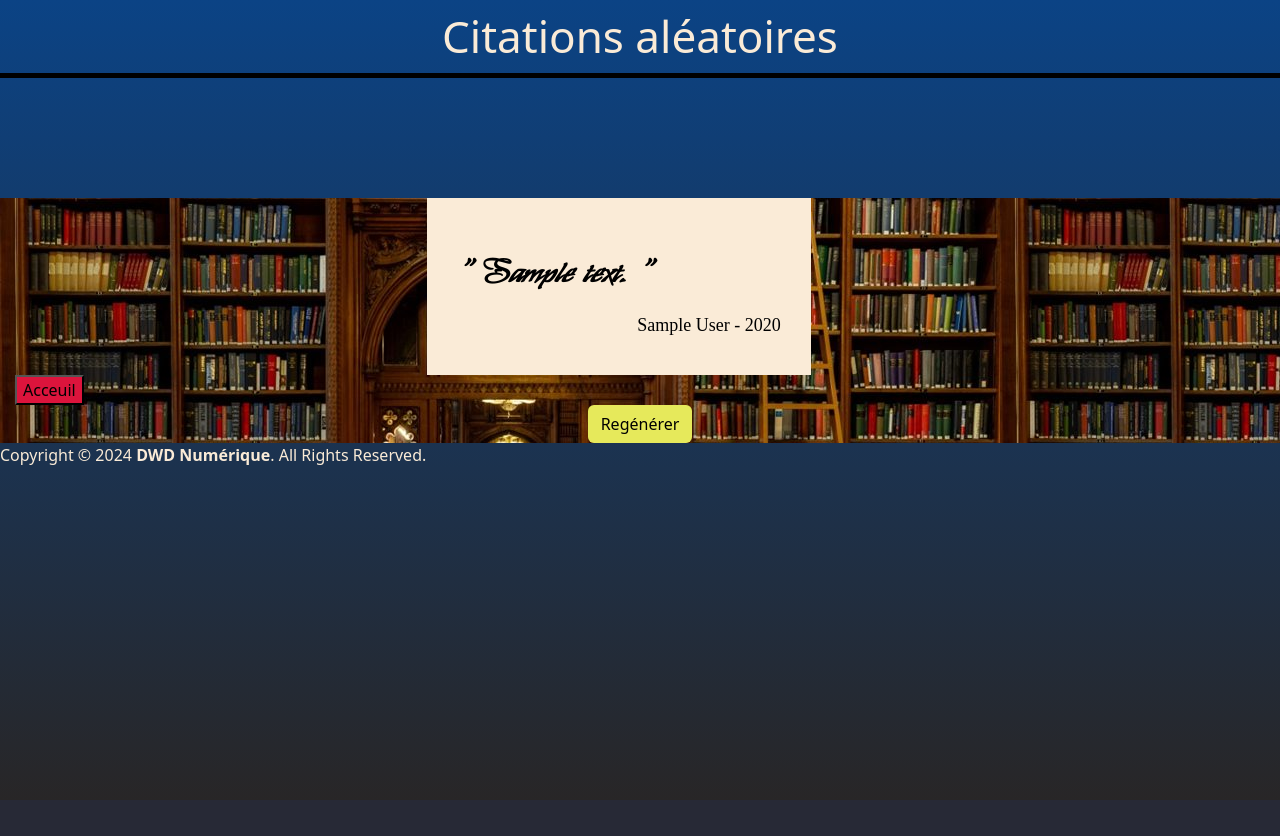
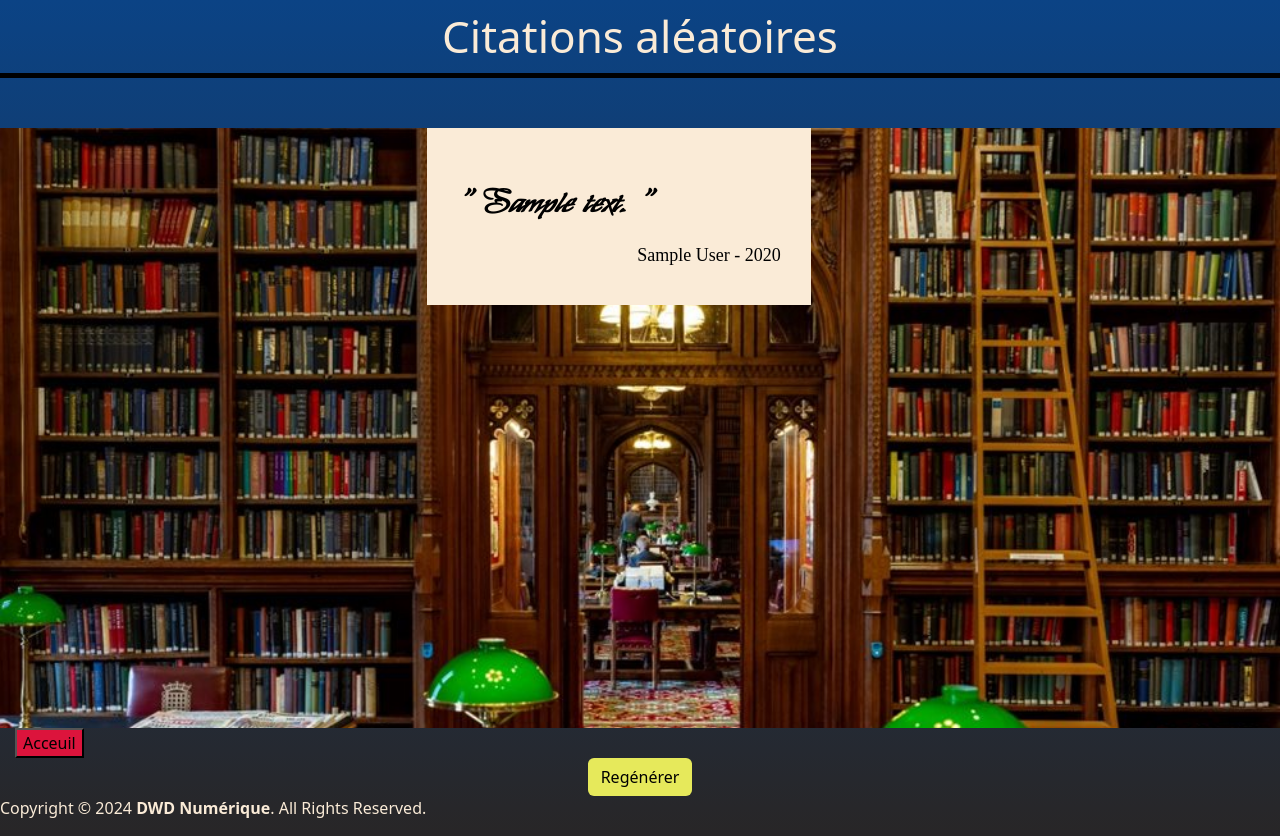
Before and after one commit to dday33480/randomquotesapp, a Django app: page /results/ in a window 1280 px wide. Before the commit the page ends 800 px from the top, so only its background shows below. Run offline with Django 5.2, Linux system fonts and the light colour scheme; tables that the repository leaves empty hold one stand-in row (values such as "Sample post").

Commit message:
feat: Generates random background image on results page at each refresh

```diff
--- a/quotes/static/css/main.css
+++ b/quotes/static/css/main.css
@@ -65,11 +65,17 @@ a {
     background-size: 80px;
 }
 
+.quote-result-page {
+    background-repeat: no-repeat;
+    background-size: cover;
+    min-height: 75vh;
+}
+
 .quote-result {
     align-items: center;
     background-color: antiquewhite;
     height: auto;
-    margin-top: 120px;
+    margin-top: 50px;
     max-width: 30%;
     padding: 50px 30px 20px 30px;
 }
--- a/quotes/templates/base/main.html
+++ b/quotes/templates/base/main.html
@@ -14,7 +14,6 @@
     <body>
 
         {% include "header.html" %}
-
         {% block template %}
         {% endblock %}
 
--- a/quotes/templates/header.html
+++ b/quotes/templates/header.html
@@ -1,5 +1,6 @@
 
-
-<h1 class="col-xs-1 text-center">
-    Citations aléatoires
-</h1>
+<div>
+    <h1 class="col-xs-1 text-center">
+        Citations aléatoires
+    </h1>
+</div>
--- a/quotes/templates/quotes/results.html
+++ b/quotes/templates/quotes/results.html
@@ -1,8 +1,7 @@
 {% extends "../base/main.html" %}
 
 {% block template %}
-    <div class="background-image" style="background-image: url({{ background }})">
-        <div class="quote-result-page">
+    <div class="quote-result-page" style="background-image: url( '{{ background }}')">
         <div class="col-xl-4 offset-4 quote-result">
             <div id="quote">
                 <p>" {{ random_quote }} "</p>
@@ -20,10 +19,8 @@
                 {% endif %}
             </div>
         </div>
-
+    </div>
     <button class="btn-return"><a href="{% url 'quotes:index' %}">Acceuil</a></button>
     <button class="btn"><a href="{% url 'quotes:results'%}">Regénérer</a></button>
-        </div>
-    </div>
 
 {% endblock %}
```
Lines whose indentation alone changed are shown as unchanged.
